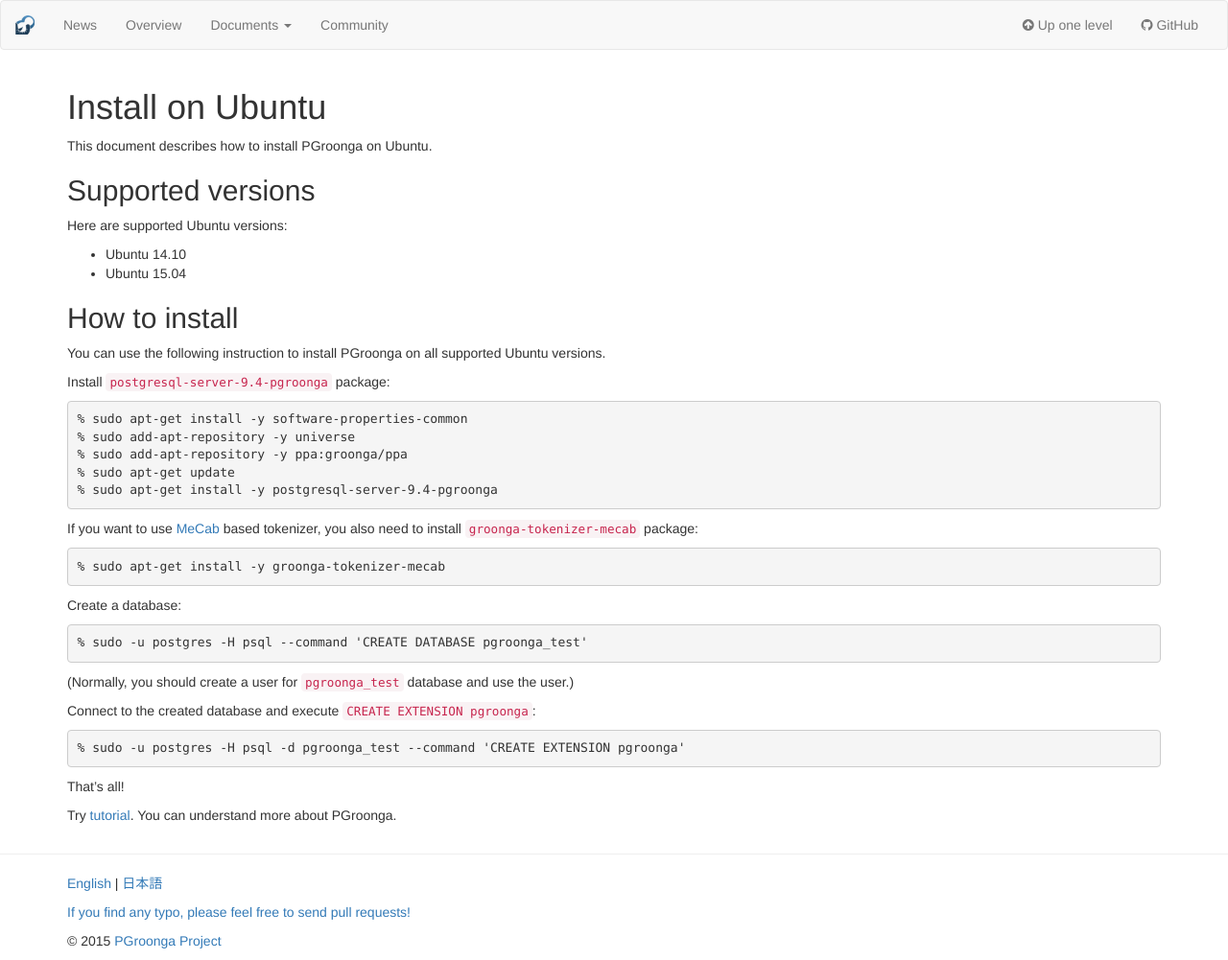
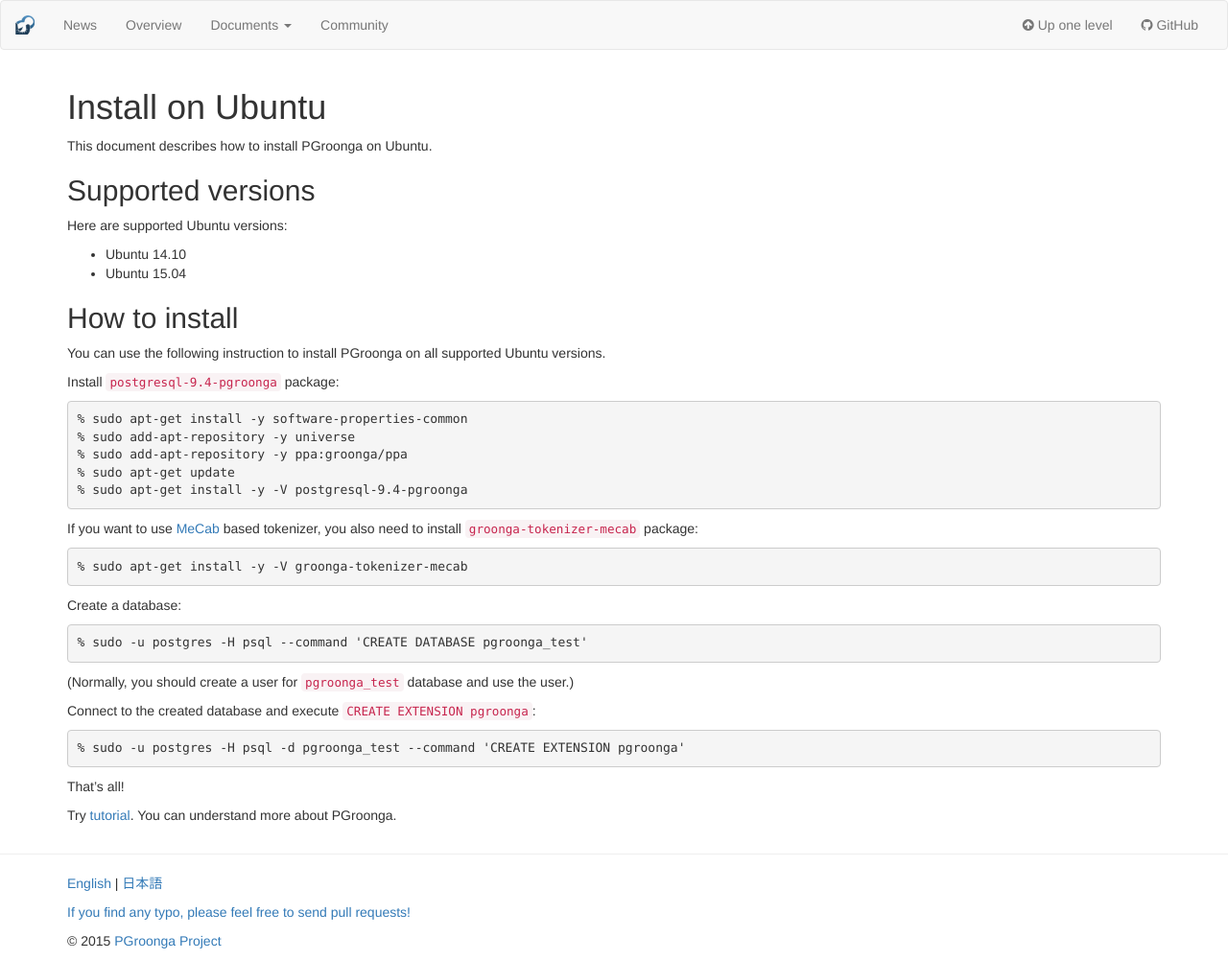
Before and after one commit to pgroonga/pgroonga.github.io, a Jekyll site: the page built from install/ubuntu.md, in a window 1280 px wide. Shown: the whole page at 96% size. Built offline with Jekyll 4.4.1, drawn with Linux system fonts in a browser that asks for light colours.

Commit message:
install ubuntu: fix package name

````diff
--- a/install/ubuntu.md
+++ b/install/ubuntu.md
@@ -18,20 +18,20 @@
 
 You can use the following instruction to install PGroonga on all supported Ubuntu versions.
 
-Install `postgresql-server-9.4-pgroonga` package:
+Install `postgresql-9.4-pgroonga` package:
 
 ```text
 % sudo apt-get install -y software-properties-common
 % sudo add-apt-repository -y universe
 % sudo add-apt-repository -y ppa:groonga/ppa
 % sudo apt-get update
-% sudo apt-get install -y postgresql-server-9.4-pgroonga
+% sudo apt-get install -y -V postgresql-9.4-pgroonga
 ```
 
 If you want to use [MeCab](http://taku910.github.io/mecab/) based tokenizer, you also need to install `groonga-tokenizer-mecab` package:
 
 ```text
-% sudo apt-get install -y groonga-tokenizer-mecab
+% sudo apt-get install -y -V groonga-tokenizer-mecab
 ```
 
 Create a database:
````
Also changed, not shown: ja/install/ubuntu.md (+3 -3 lines), 1 other file.
